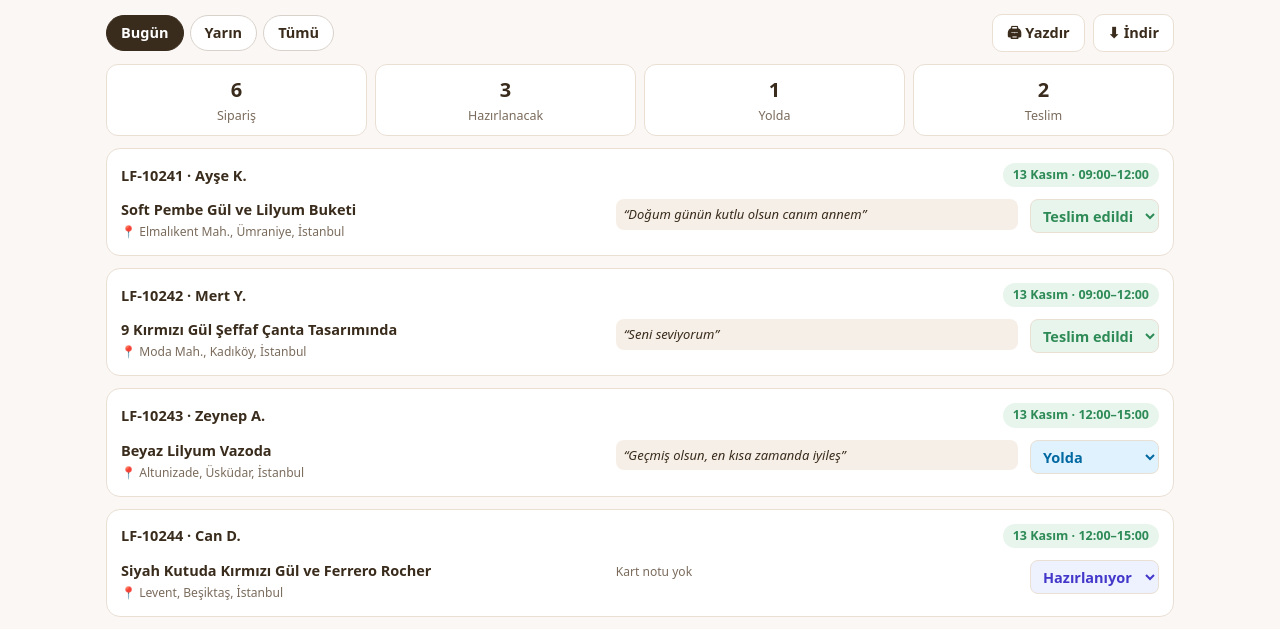
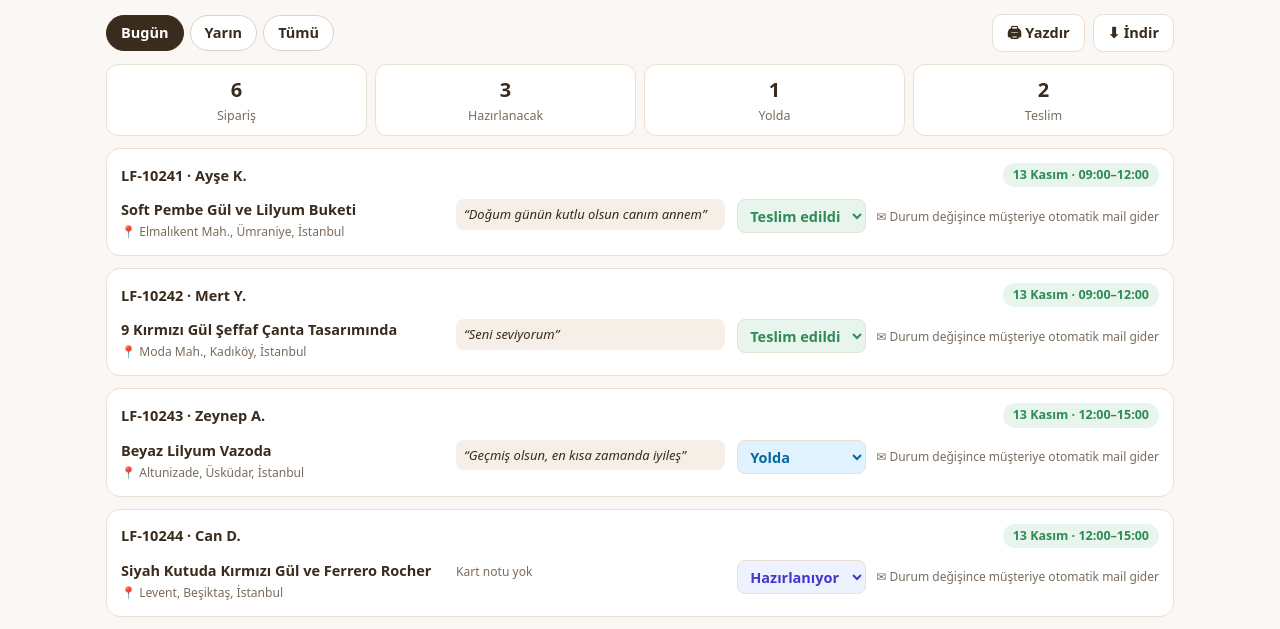
Before and after one commit to veinpsycoo/lidya-flowers-ornek, a plain HTML site: page yonetim.html in a window 1280 px wide. Shown: the part 137-766 px from the top of the page. Drawn offline with Linux system fonts and the light colour scheme.

Commit message:
Panel: durum mail notu, Onaylandı/İptal durumları

```diff
--- a/yonetim.html
+++ b/yonetim.html
@@ -49,6 +49,9 @@ h3{font-size:15px;margin:18px 0 8px}
 .sip small{color:var(--mut)}
 .sip .kn{font-style:italic;color:var(--ink);background:var(--cream);border-radius:8px;padding:6px 8px;font-size:13px}
 .durum{height:34px;border-radius:8px;border:1px solid var(--line);padding:0 8px;font-weight:700;max-width:170px}
+.dsatir{display:flex;flex-wrap:wrap;align-items:center;gap:6px 10px}
+.mail{font-size:12px;color:var(--mut)}
+.d-Onaylandı{background:#fdf2f8;color:#9d174d}.d-İptal{background:#fdecec;color:#b42318}
 .d-Yeni{background:#fff4e5;color:#b45309}.d-Hazırlanıyor{background:#eef2ff;color:#4338ca}.d-Yolda{background:#e0f2fe;color:#0369a1}.d-Teslim{background:var(--yesil-a);color:var(--yesil)}
 .alan{display:grid;gap:4px;margin-bottom:12px}
 .alan label{font-weight:700;font-size:13.5px}
@@ -100,7 +103,7 @@ input[type=number],input[type=text],input[type=time],input[type=date],select.g{h
 .toast.ac{opacity:1}
 @media(min-width:760px){.ozet span{font-size:12.5px}.urunler{grid-template-columns:repeat(4,1fr)}.dilimler{grid-template-columns:repeat(4,1fr)}.sip{grid-template-columns:1.2fr 1fr auto;align-items:start;gap:12px}.sip .ust{grid-column:1/-1}}
 @media print{
- .not,header,nav,.ara,.ozet,.durum,.toast{display:none!important}
+ .not,header,nav,.ara,.ozet,.durum,.mail,.toast{display:none!important}
  body{background:#fff}main{padding:0}
  section:not(#siparisler){display:none!important}
  .kart{break-inside:avoid;border-color:#999}
@@ -243,20 +246,22 @@ function demoSiparis(){
  return U.map((u,i)=>({no:'LF-'+(10241+i),urun:u[0],adres:u[1],gun:iso(gunEk(i<6?0:1)),dilim:[0,0,1,1,2,2,0,1,2,3][i],not:u[2],alici:['Ayşe K.','Mert Y.','Zeynep A.','Can D.','Elif S.','Hatice T.','Deniz B.','Selin Ö.','Burak E.','Nur G.'][i],durum:i<6?D[[3,3,2,1,0,0][i]]:'Yeni'}));
 }
 let sip=oku(SIP_K,null);if(!sip||!sip.length||sip[0].gun<iso(bugun)){sip=demoSiparis();yaz(SIP_K,sip)}
+const DURUMLAR=['Yeni','Onaylandı','Hazırlanıyor','Yolda','Teslim edildi','İptal edildi'];
+const MAIL={'Yeni':'Siparişiniz alındı','Onaylandı':'Siparişiniz onaylandı','Yolda':'Çiçeğiniz yolda','Teslim edildi':'Çiçeğiniz teslim edildi','İptal edildi':'Siparişiniz iptal edildi'};
 let filtre='0';
 function sipListe(){
  const g=filtre==='t'?null:iso(gunEk(+filtre));
  const l=sip.filter(s=>!g||s.gun===g).sort((a,b)=>a.gun.localeCompare(b.gun)||a.dilim-b.dilim);
  const say=k=>l.filter(s=>s.durum===k).length;
- document.getElementById('ozet').innerHTML=`<div><b>${l.length}</b><span>Sipariş</span></div><div><b>${say('Yeni')+say('Hazırlanıyor')}</b><span>Hazırlanacak</span></div><div><b>${say('Yolda')}</b><span>Yolda</span></div><div><b>${say('Teslim edildi')}</b><span>Teslim</span></div>`;
+ document.getElementById('ozet').innerHTML=`<div><b>${l.length}</b><span>Sipariş</span></div><div><b>${say('Yeni')+say('Onaylandı')+say('Hazırlanıyor')}</b><span>Hazırlanacak</span></div><div><b>${say('Yolda')}</b><span>Yolda</span></div><div><b>${say('Teslim edildi')}</b><span>Teslim</span></div>`;
  document.getElementById('yazBaslik').textContent='Lidya Flowers — Teslimat listesi '+(g?etiket(g):'(tümü)');
  document.getElementById('sipListe').innerHTML=l.length?l.map(s=>`<div class="kart sip">
   <div class="ust"><span class="no">${e(s.no)} · ${e(s.alici)}</span><span class="dl">${etiket(s.gun)} · ${DILIM[s.dilim]}</span></div>
   <div><b>${e(s.urun)}</b><br><small>📍 ${e(s.adres)}, İstanbul</small></div>
   <div>${s.not?`<div class="kn">“${e(s.not)}”</div>`:'<small>Kart notu yok</small>'}</div>
-  <select class="durum d-${s.durum.split(' ')[0]}" data-no="${e(s.no)}" aria-label="${e(s.no)} durumu">${['Yeni','Hazırlanıyor','Yolda','Teslim edildi'].map(d=>`<option${d===s.durum?' selected':''}>${d}</option>`).join('')}</select>
+  <div class="dsatir"><select class="durum d-${s.durum.split(' ')[0]}" data-no="${e(s.no)}" aria-label="${e(s.no)} durumu">${DURUMLAR.map(d=>`<option${d===s.durum?' selected':''}>${d}</option>`).join('')}</select><small class="mail">✉ Durum değişince müşteriye otomatik mail gider</small></div>
  </div>`).join(''):'<div class="kart" style="text-align:center;color:var(--mut)">Bu gün için sipariş yok.</div>';
- document.querySelectorAll('.durum').forEach(x=>x.onchange=()=>{const s=sip.find(y=>y.no===x.dataset.no);s.durum=x.value;yaz(SIP_K,sip);x.className='durum d-'+x.value.split(' ')[0];sipListe();toast('Durum güncellendi')});
+ document.querySelectorAll('.durum').forEach(x=>x.onchange=()=>{const s=sip.find(y=>y.no===x.dataset.no);s.durum=x.value;yaz(SIP_K,sip);sipListe();toast(MAIL[x.value]?'✉ Müşteriye “'+MAIL[x.value]+'” maili gider (örnek)':'Durum güncellendi')});
  return l;
 }
 document.querySelectorAll('.kap button').forEach(b=>b.onclick=()=>{filtre=b.dataset.g;document.querySelectorAll('.kap button').forEach(x=>x.classList.toggle('on',x===b));sipListe()});
```
